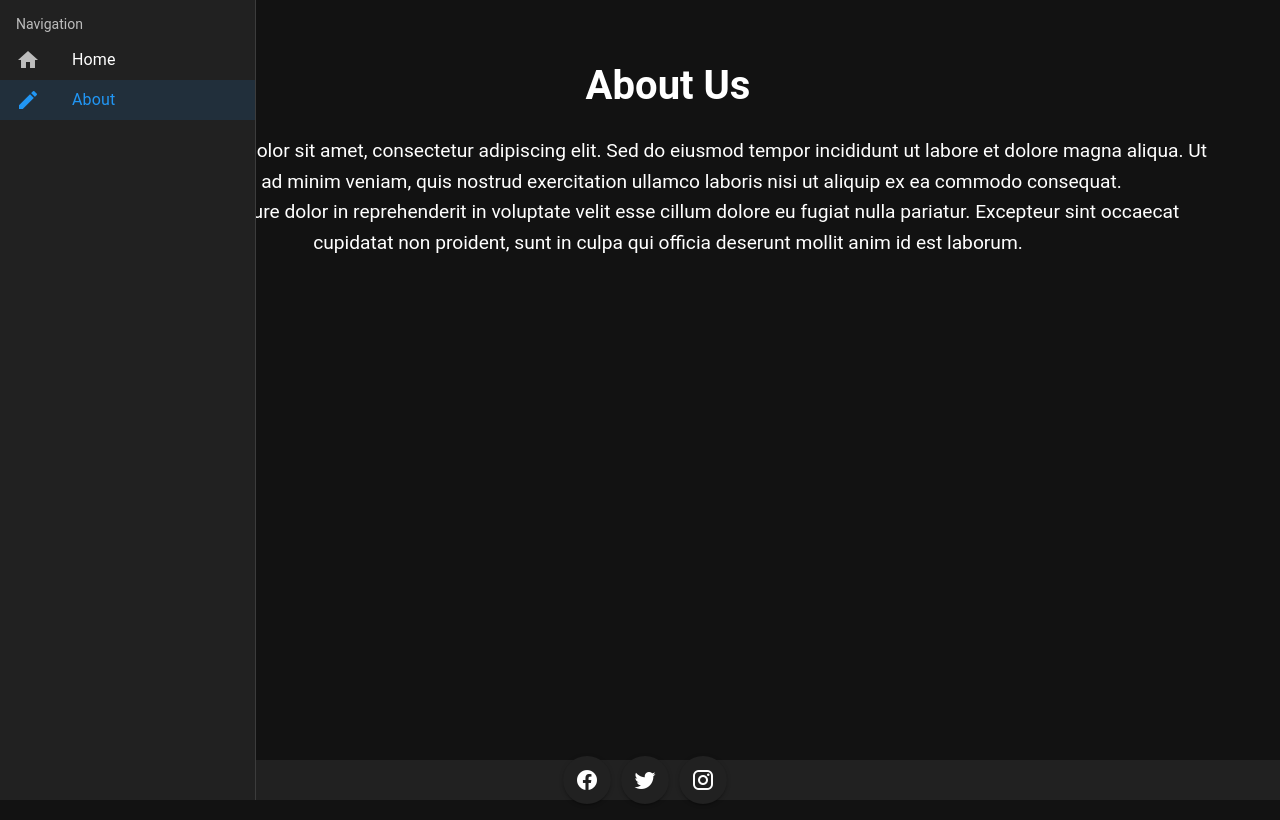
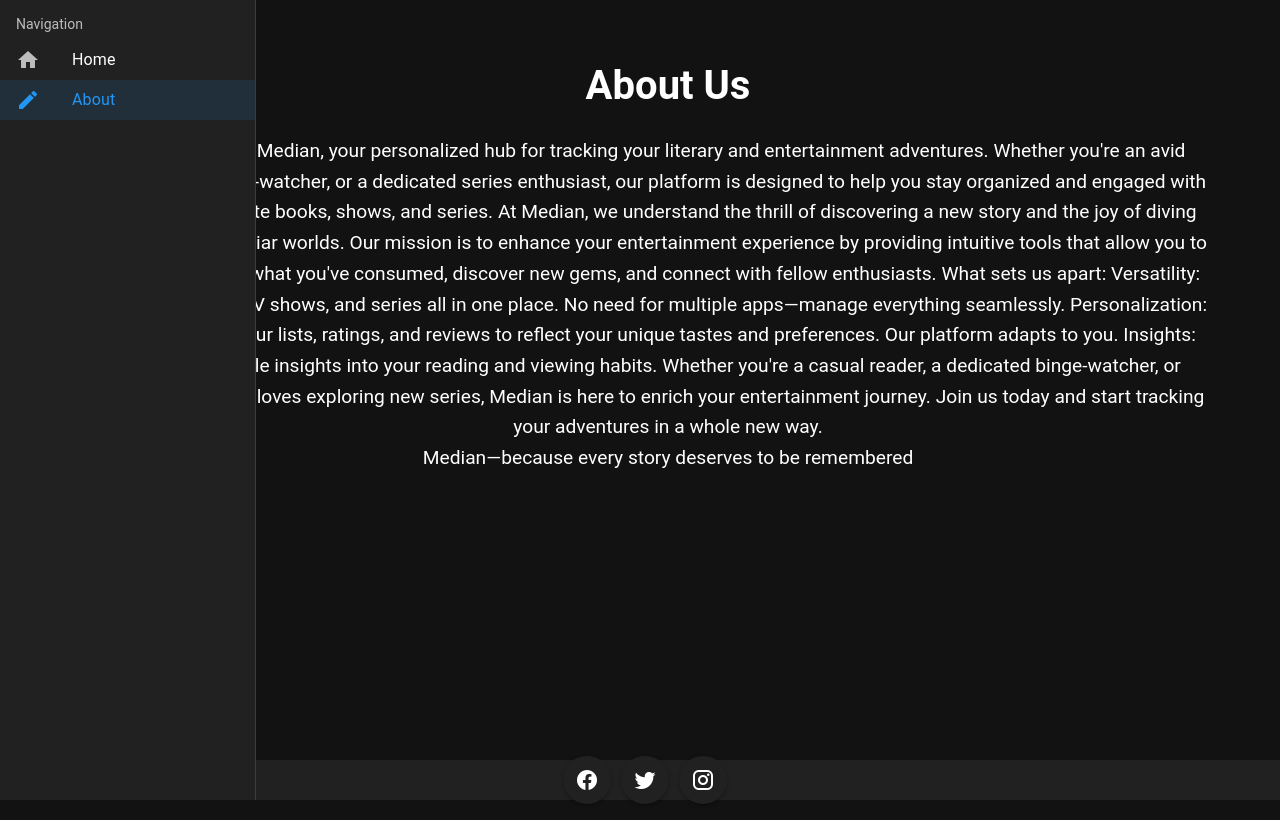
Before and after one commit to HightMaster/Individual-Capstone, a Vue app in the folder front-end/: page /about in a window 1280 px wide. Built offline with nearby package versions, Linux system fonts and the light colour scheme; what pocketbase would draw is missing.

Commit message:
Individual project complete

```diff
--- a/front-end/src/components/SeriesCard.vue
+++ b/front-end/src/components/SeriesCard.vue
@@ -38,7 +38,7 @@
   <v-card class="mx-auto" max-width="344" elevation="13">
     <router-link :to="'/series_details/' + series.id">
       <v-img height="300px" :src="series_img"
-        lazy-src="https://media.wired.com/photos/5f87340d114b38fa1f8339f9/master/w_1600%2Cc_limit/Ideas_Surprised_Pikachu_HD.jpg"
+        lazy-src="https://www.ledr.com/colours/grey.jpg"
         aspect-ratio="4/3" cover></v-img>
     </router-link>
     <v-card-title>
--- a/front-end/src/pages/about.vue
+++ b/front-end/src/pages/about.vue
@@ -8,14 +8,29 @@
                 <div class="about-content">
                     <h1 class="about-title">About Us</h1>
                     <p class="about-description">
-                        Lorem ipsum dolor sit amet, consectetur adipiscing elit. Sed do eiusmod tempor incididunt ut
-                        labore et dolore magna aliqua. Ut enim ad minim veniam, quis nostrud exercitation ullamco
-                        laboris nisi ut aliquip ex ea commodo consequat.
+                        Welcome to Median, your personalized hub for tracking your literary and entertainment adventures. Whether you're an avid reader, a binge-watcher, or a dedicated series enthusiast, our platform is designed to help you stay organized and engaged with all your favorite books, shows, and series.
+
+At Median, we understand the thrill of discovering a new story and the joy of diving deep into familiar worlds. Our mission is to enhance your entertainment experience by providing intuitive tools that allow you to keep tabs on what you've consumed, discover new gems, and connect with fellow enthusiasts.
+
+What sets us apart:
+
+Versatility: Track books, TV shows, and series all in one place. No need for multiple apps—manage everything seamlessly.
+
+Personalization: Customize your lists, ratings, and reviews to reflect your unique tastes and preferences. Our platform adapts to you.
+
+Insights: Gain valuable insights into your reading and viewing habits.
+
+Whether you're a casual reader, a dedicated binge-watcher, or someone who loves exploring new series, Median is here to enrich your entertainment journey. Join us today and start tracking your adventures in a whole new way.
+
+
+
+
+
+
+
                     </p>
                     <p class="about-description">
-                        Duis aute irure dolor in reprehenderit in voluptate velit esse cillum dolore eu fugiat nulla
-                        pariatur. Excepteur sint occaecat cupidatat non proident, sunt in culpa qui officia deserunt
-                        mollit anim id est laborum.
+                        Median—because every story deserves to be remembered
                     </p>
                 </div>
             </v-container>
```
Also changed, not shown: 7 other files (tests, documents, lock files or other folders).
